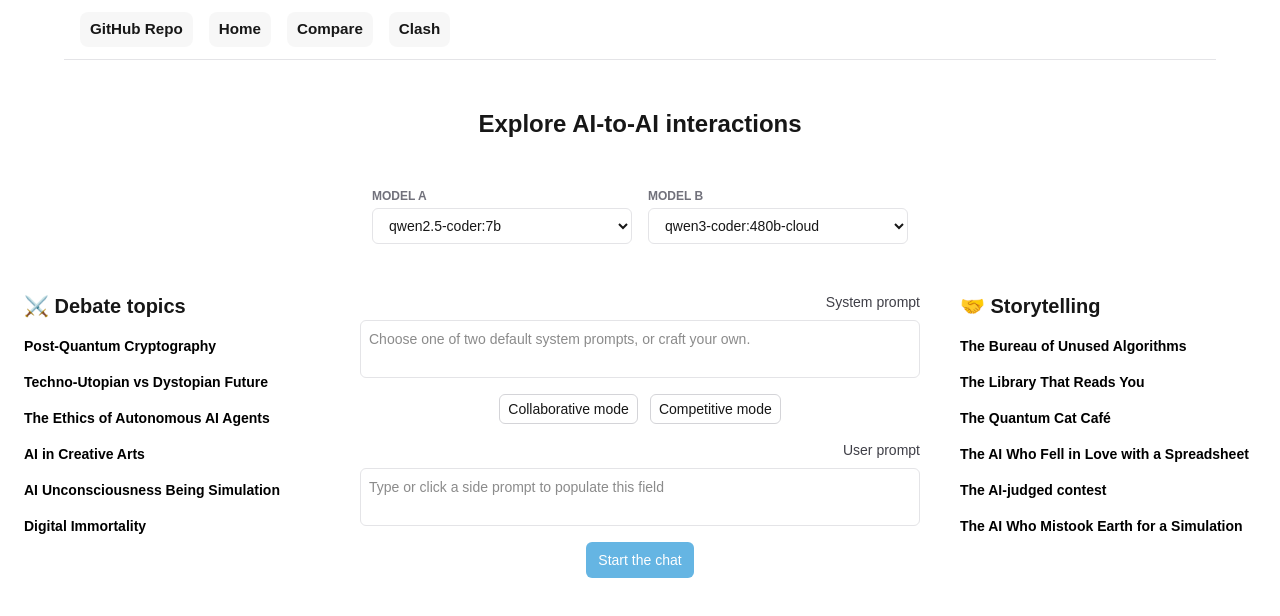
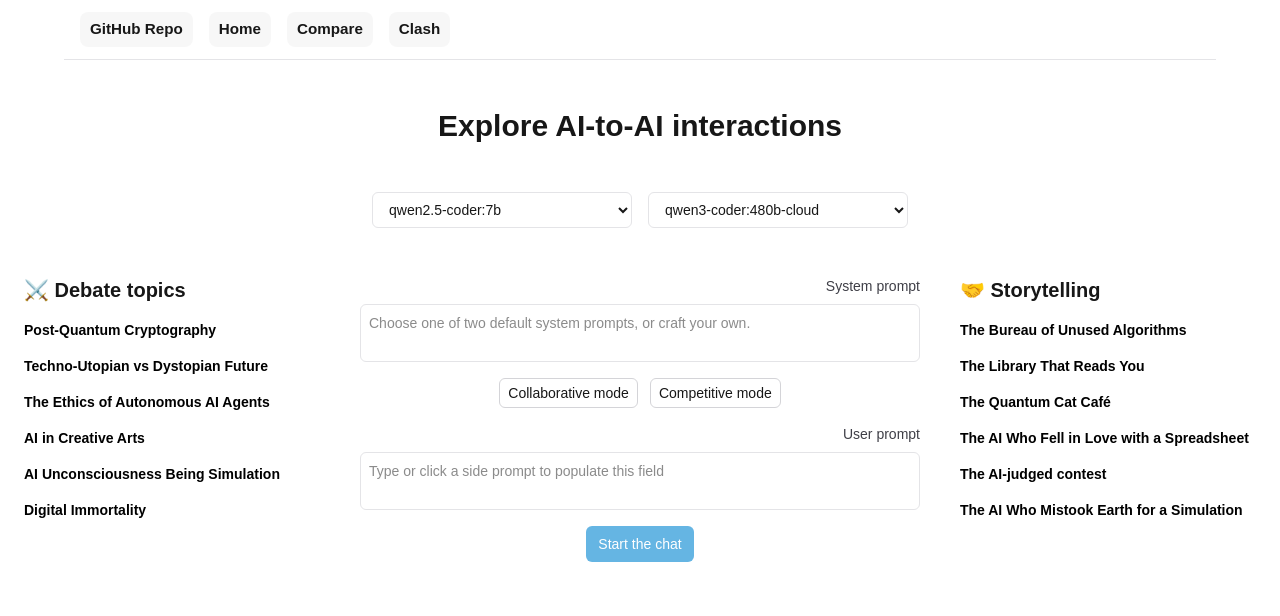
Before and after one commit to v-olya/Ollama-playground, a Next.js app: page /clash in a window 1280 px wide. Shown: the top 616 px of the page. Built offline with nearby package versions, Linux system fonts and the light colour scheme.

Commit message:
template appearence

```diff
--- a/app/clash/page.tsx
+++ b/app/clash/page.tsx
@@ -103,12 +103,9 @@ export default function Page() {
 
   return (
     <>
-      <h1 className="mx-auto text-2xl font-semibold text-center mb-12">Explore AI-to-AI interactions</h1>
+      <h1 className="mx-auto text-3xl font-extrabold text-center mb-12">Explore AI-to-AI interactions</h1>
       <div className="flex gap-4 justify-center">
-        <div className="flex flex-col gap-1">
-          <label htmlFor="modelA" className="text-xs font-semibold uppercase text-zinc-500 dark:text-zinc-400">
-            Model A
-          </label>
+        <div className="flex flex-col gap-1 text-right">
           <SelectWithDisabled
             id="modelA"
             value={selectedModelA}
@@ -116,10 +113,7 @@ export default function Page() {
             disabledOption={selectedModelB}
           />
         </div>
-        <div className="flex flex-col gap-1">
-          <label htmlFor="modelB" className="text-xs font-semibold uppercase text-zinc-500 dark:text-zinc-400">
-            Model B
-          </label>
+        <div className="flex flex-col gap-1 text-right">
           <SelectWithDisabled
             id="modelB"
             value={selectedModelB}
--- a/app/compare/page.tsx
+++ b/app/compare/page.tsx
@@ -7,7 +7,7 @@ export const metadata = {
 export default function ComparePage() {
   return (
     <>
-      <h1 className="mx-auto text-2xl font-semibold text-center">Compare Ollama models side-by-side</h1>
+      <h1 className="mx-auto text-3xl font-extrabold text-center">Compare Ollama models side-by-side</h1>
       <main>
         <TwoChatsLayout />
       </main>
--- a/app/components/ChatPanel.tsx
+++ b/app/components/ChatPanel.tsx
@@ -279,7 +279,7 @@ export const ChatPanel = forwardRef(function ChatPanel({ systemPrompt, userPromp
   return (
     <section className="flex h-full w-full flex-col gap-3 rounded-md border border-zinc-200 bg-white p-4 shadow-sm dark:border-zinc-800 dark:bg-[#0b0b0b]">
       <header className="flex flex-col gap-2 text-center">
-        <div className="flex flex-col gap-1">
+        <div className="flex flex-col gap-1 text-right">
           <label
             htmlFor={`model${mode}`}
             className="py-1 tracking-wide text-xs font-semibold uppercase text-zinc-500 dark:text-zinc-400"
--- a/app/page.tsx
+++ b/app/page.tsx
@@ -2,13 +2,16 @@ import Link from "next/link";
 
 export default function Home() {
   return (
-    <main className="min-h-screen flex flex-col items-center justify-center px-6 py-16 bg-white text-slate-900">
+    <main className="flex flex-col items-center justify-center px-6 py-6 bg-white text-slate-900">
       <header className="text-center mb-8 max-w-2xl">
-        <h1 className="text-4xl sm:text-5xl font-extrabold leading-tight mb-4">Play with Ollama models</h1>
+        <h1 className="text-3xl sm:text-4xl font-extrabold leading-tight mb-4">
+          Play with Ollama models, <br />
+          <small>both local and cloud</small>
+        </h1>
         <p className="text-lg text-slate-600 mb-1">
           Compare models against the same prompt or explore AI-to-AI interactions.
         </p>
-        <p className="text-sm text-slate-500">
+        <p className="text-slate-500">
           You may choose{" "}
           <span className="inline-block">
             🤝 <strong>Collaborative</strong>
```
